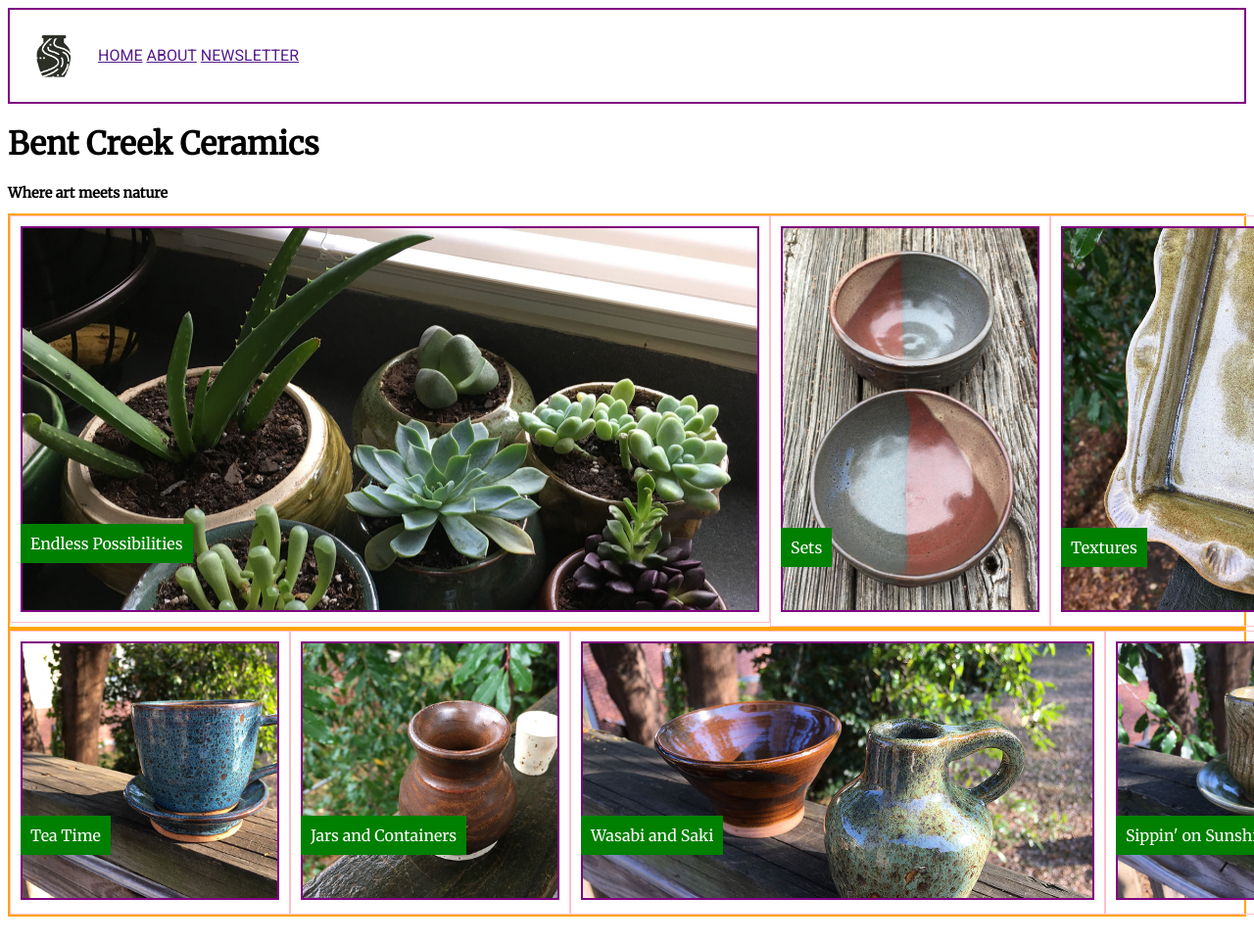
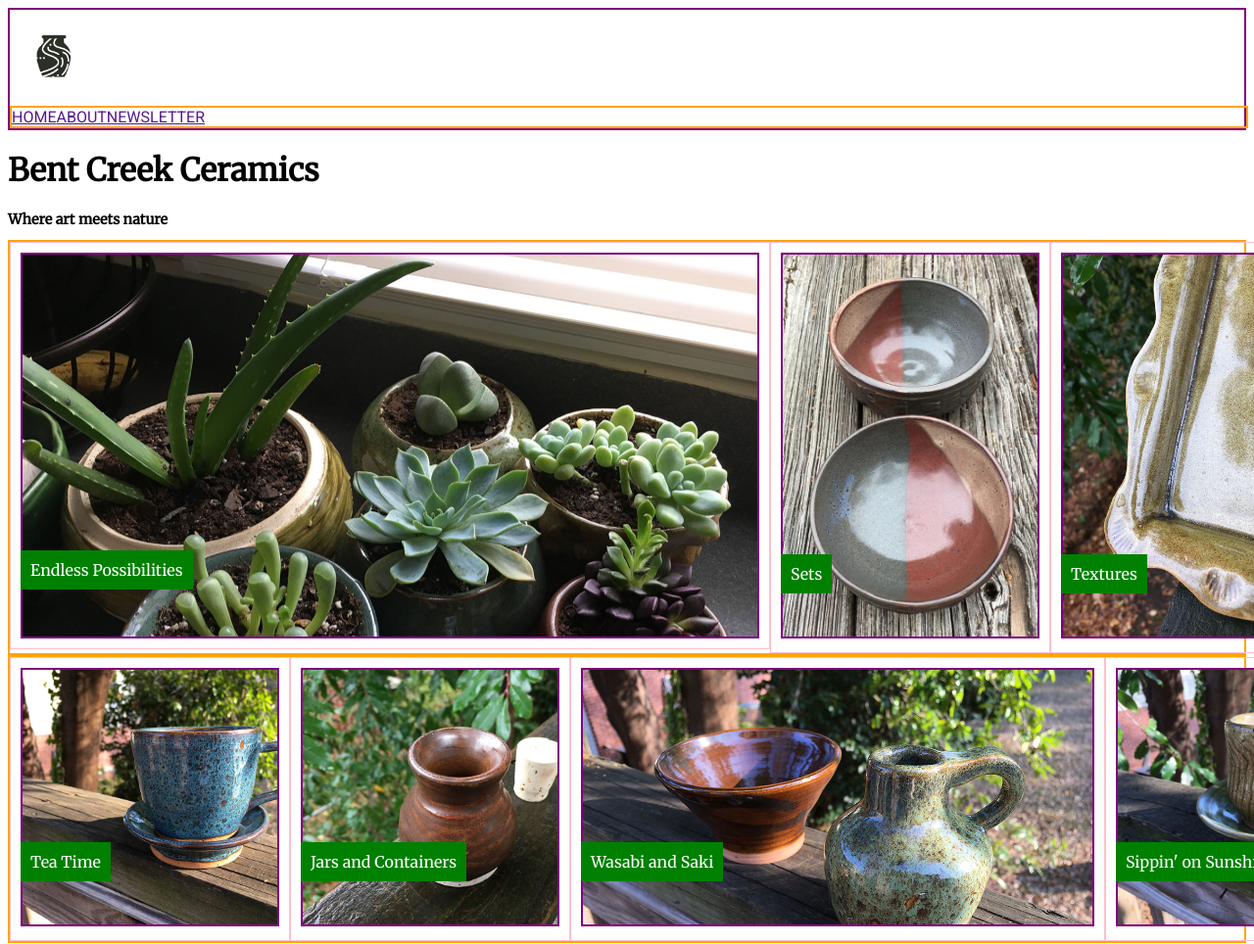
Before and after one commit to gingin77/Bent_Creek_Ceramics, a plain HTML site: page index.html in a window 1280 px wide. Shown: the top 964 px of the page at 98% size. Drawn offline with Linux system fonts and the light colour scheme.

Commit message:
creating a div to contain the logo. trying to create 2 boxes and then use z-stack to make one overlay the other.

```diff
--- a/index.html
+++ b/index.html
@@ -32,7 +32,9 @@
 
     <body class="wrapper">
       <header class="top_header">
-        <img class="logo" src="images/bent-creek-logo_mod_4fav_gen.png">
+        <div class="logo">
+          <img src="images/bent-creek-logo_mod_4fav_gen.png" />
+        </div>
         <nav>
           <a href="">home</a>
           <a href="">about</a>
--- a/styles.css
+++ b/styles.css
@@ -13,25 +13,6 @@ img{
   margin: 10px;
 }
 
-.top_header{
-  border: 2px solid purple;
-  display: flex;
-  flex-direction: row;
-  align-items: center;
-  /*position: relative;*/
-}
-
-.logo{
-  width: auto;
-  height:auto;
-  max-width: 40px;
-  max-height: 50px;
-  padding: 15px;
-  /*position: absolute;*/
-  display: inline-block;
-}
-
-
 h1{
   font-weight: bold;
 }
@@ -44,7 +25,33 @@ h1, h2, h3{
   font-family: 'Merriweather', serif;
 }
 
+.top_header{
+  border: 2px solid purple;
+  /*display: flex;*/
+  /*flex-direction: row;*/
+  /*align-items: center;*/
+  /*position: relative;*/
+}
+
+.logo img{
+  width: auto;
+  height:auto;
+  max-width: 40px;
+  max-height: 50px;
+  padding: 15px;
+  /*position: absolute;*/
+  display: inline-block;
+}
+
+nav{
+  border: 2px solid orange;
+  display: flex;
+  width: 100%;
+  margin: 0 auto;
+}
+
 nav a{
+  display: inline-block;
   font-family: 'Roboto', sans-serif;
   text-transform: uppercase;
 }
```
